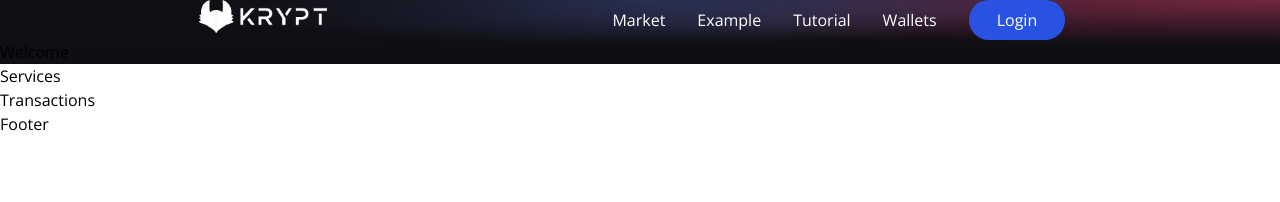
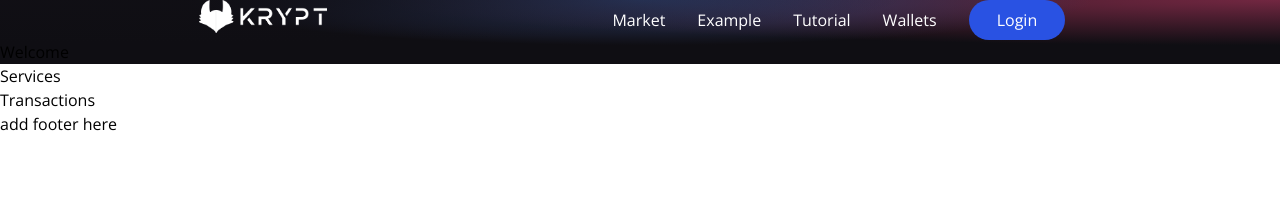
Before and after one commit to yugalkaushik/krypt-app, a React (Vite) app in the folder client/: page / in a window 1280 px wide. Shown: the top 202 px of the page. Built offline with nearby package versions, Linux system fonts and the light colour scheme.

Commit message:
added changes

```diff
--- a/client/src/components/Footer.jsx
+++ b/client/src/components/Footer.jsx
@@ -1,6 +1,6 @@
 const Footer = () => {
     return (
-        <h1>Footer</h1>
+        <h1>add footer here</h1>
     );
 }
 
```
